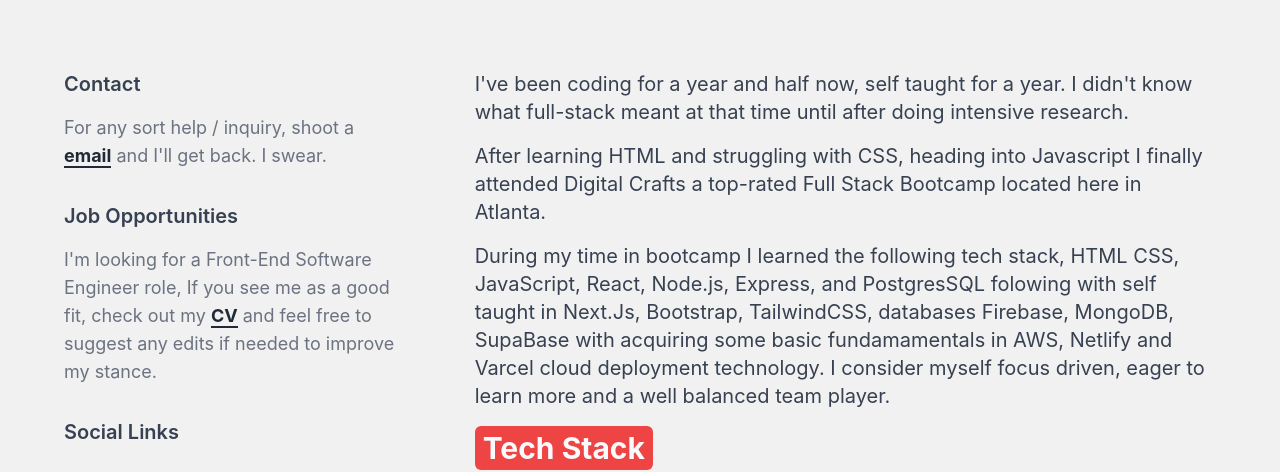
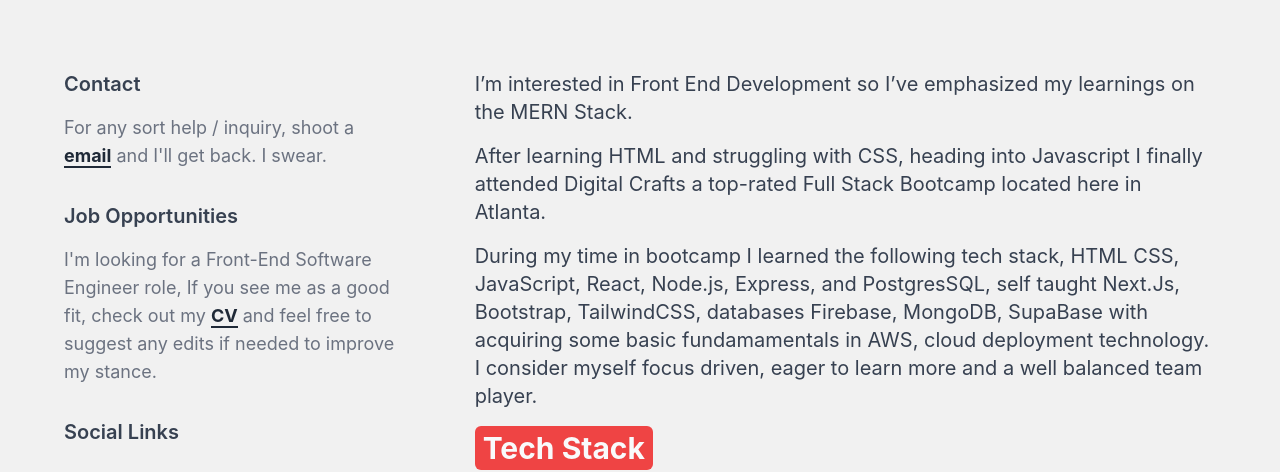
Before and after one commit to Jermaine-rbg/Jermaine_FunPortfolio, a Next.js app: page /about in a window 1280 px wide. Shown: the part 598-1070 px from the top of the page. Built offline with nearby package versions, Linux system fonts and the light colour scheme.

Commit message:
Update data.js

```diff
--- a/constants/data.js
+++ b/constants/data.js
@@ -43,9 +43,9 @@ const userData = {
     title:
       "I'm a software developer that loves building products and web applications that's functional, stylish and practical",
     description: [
-      `I've been coding for a year and half now, self taught for a year. I didn't know what full-stack meant at that time until after doing intensive research.`,
+      `I’m interested in Front End Development so I’ve emphasized my learnings on the MERN Stack.`,
       `After learning HTML and struggling with CSS, heading into Javascript I finally attended Digital Crafts a top-rated Full Stack Bootcamp located here in Atlanta.`,
-      `During my time in bootcamp I learned the following tech stack, HTML CSS, JavaScript, React, Node.js, Express, and PostgresSQL folowing with self taught in Next.Js, Bootstrap, TailwindCSS, databases Firebase, MongoDB, SupaBase with acquiring some basic fundamamentals in AWS, Netlify and Varcel cloud deployment technology. I consider myself focus driven, eager to learn more and a well balanced team player.`,
+      `During my time in bootcamp I learned the following tech stack, HTML CSS, JavaScript, React, Node.js, Express, and PostgresSQL, self taught Next.Js, Bootstrap, TailwindCSS, databases Firebase, MongoDB, SupaBase with acquiring some basic fundamamentals in AWS, cloud deployment technology. I consider myself focus driven, eager to learn more and a well balanced team player.`,
     ],
     currentProject: "Front-End Development",
     currentProjectUrl: "https://trio.dev/blog/front-end-technologies",
```
